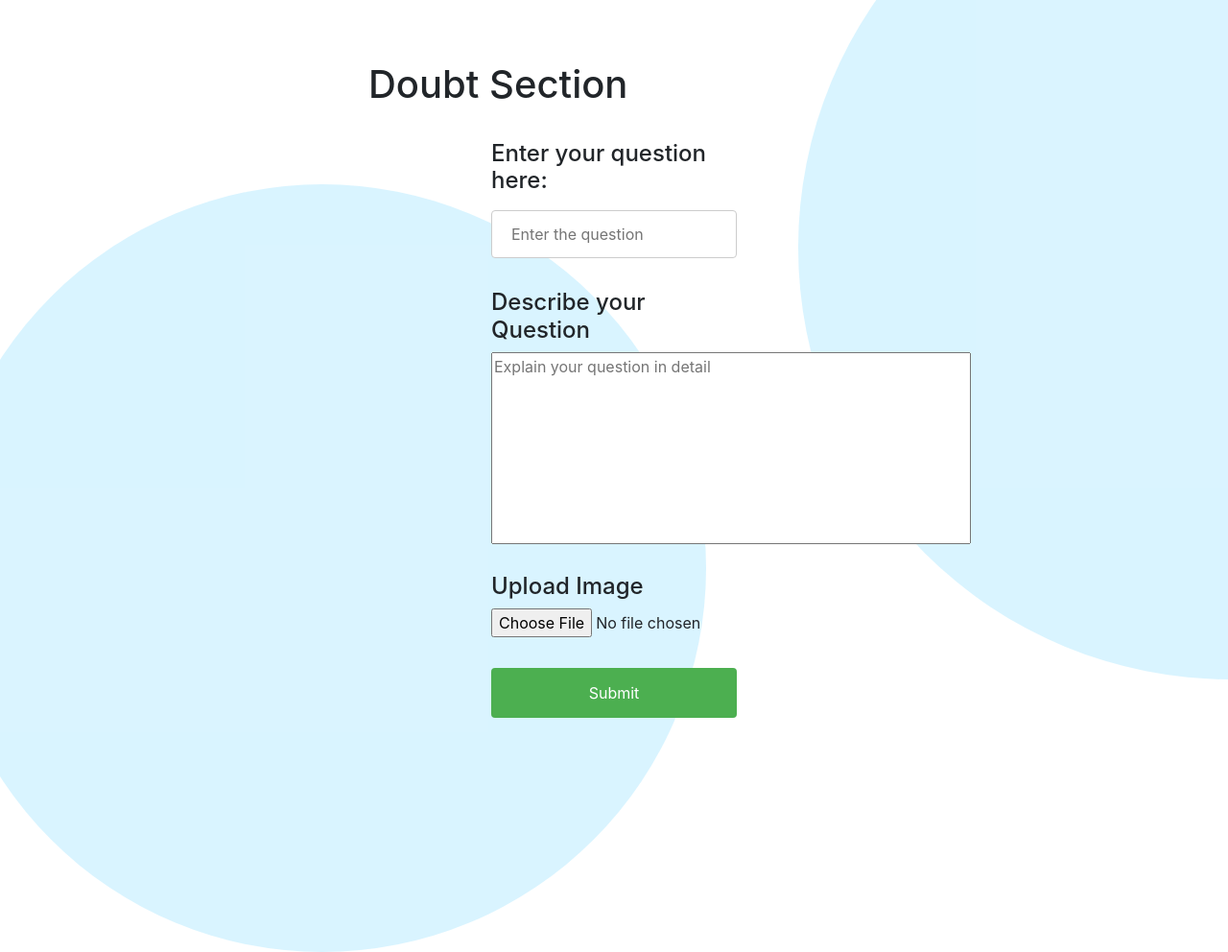
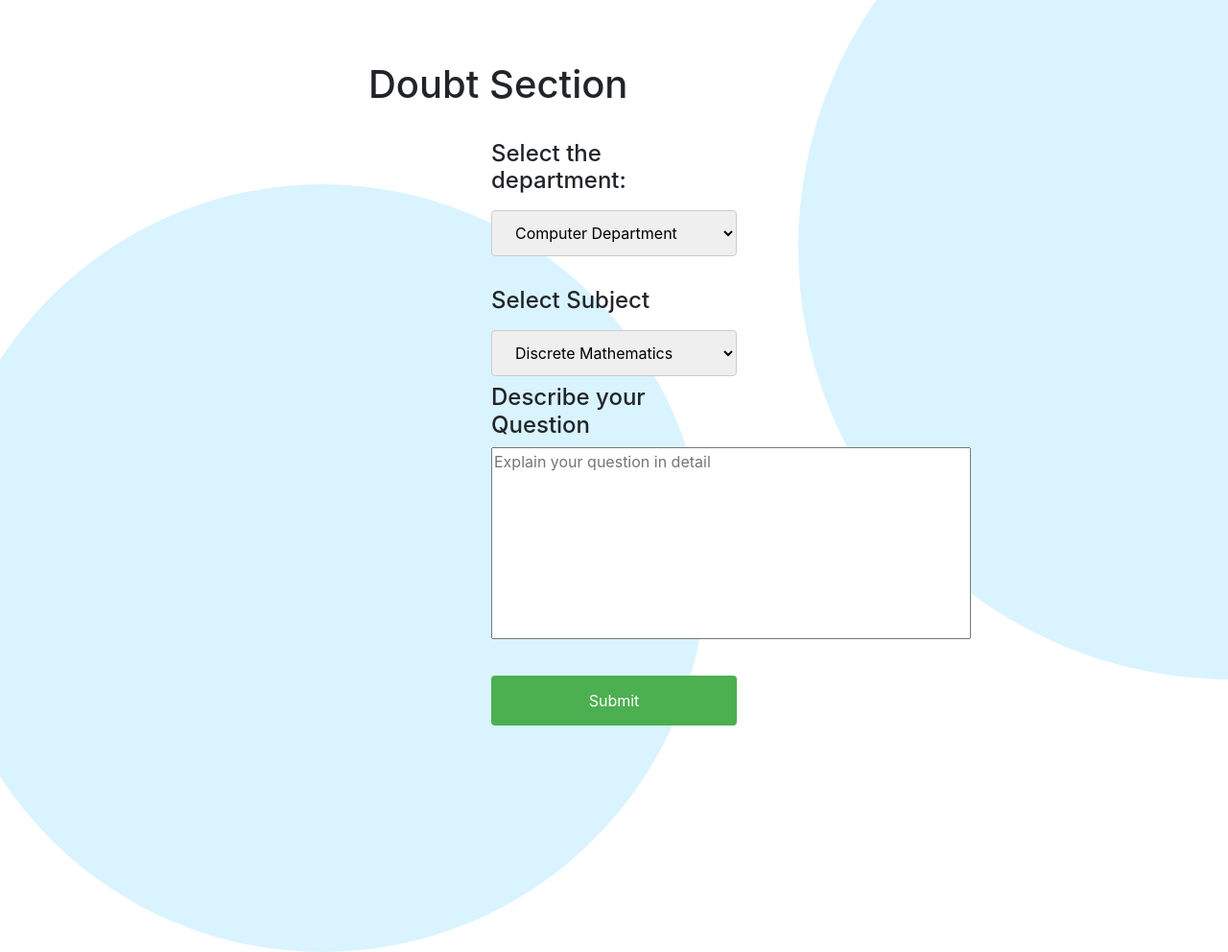
Before and after one commit to Brijesh0312/DBMS_MINIPROJECT, a Django app: page /studenthome/doubts in a window 1280 px wide; the page is wider, and only the part inside the window is pictured. Shown: that part at 96% size. Run offline with Django 3.2, Linux system fonts and the light colour scheme; some libraries are stand-ins or nearby versions.

Commit message:
Added changes

```diff
--- a/DBMS_MINIPROJECT/DBMS_MINIPROJECT/views.py
+++ b/DBMS_MINIPROJECT/DBMS_MINIPROJECT/views.py
@@ -1,5 +1,6 @@
 from django.http import HttpResponse
 from django.shortcuts import render
+from dbms_main.models import question
 
 def index(request):
     return render(request,'StudentLoginPage.html')
@@ -23,4 +24,11 @@ def logout(request):
     return render(request,'LoggedOut.html')
 
 def doubtsubmit(request):
-    return render(request,'doubtSubmitted.html')
+    if request.method == 'POST':
+        que=request.POST['disc']
+        depart=request.POST['department']
+        sub=request.POST['subject']
+        print(depart)
+        print(sub)
+
+    return render(request,'doubtspage.html')
--- a/DBMS_MINIPROJECT/templates/doubtspage.html
+++ b/DBMS_MINIPROJECT/templates/doubtspage.html
@@ -106,15 +106,29 @@
       method="POST"
     >
        {% csrf_token %}
-      <h4>Enter your question here:</h4>
-      <input
-        type="text"
-        id="question"
-        name="question"
-        placeholder="Enter the question"
-      />
+      <h4>Select the department:</h4>
+      <select name="department" id="cars">
+
+        <option value="volvo">Computer Department</option>
+        <option value="saab">Information Technology</option>
+        <option value="mercedes">Electronics and Telecommunication</option>
+
+      </select>
       <br />
       <br />
+      <h4>Select Subject</h4>
+
+      <select name="subject" >
+        <option value="Discrete Mathematics">Discrete Mathematics</option>
+        <option value="Digital Electronics<">Digital Electronics</option>
+        <option value="Microprocessor">Microprocessor</option>
+        <option value="OOP">OOP</option>
+        <option value="Database Management">Database Management</option>
+        <option value="System programming and operating system">System programming and operating system</option>
+
+
+      </select>
+
       <h4>Describe your Question</h4>
       <textarea
         type="text"
@@ -124,10 +138,7 @@
       ></textarea>
       <br />
       <br />
-      <h4>Upload Image</h4>
-      <input type="file" id="img" name="img" accept="image/*" />
-      <br />
-      <br />
+
 
       <input type="submit" value="Submit" />
     </form>
```
